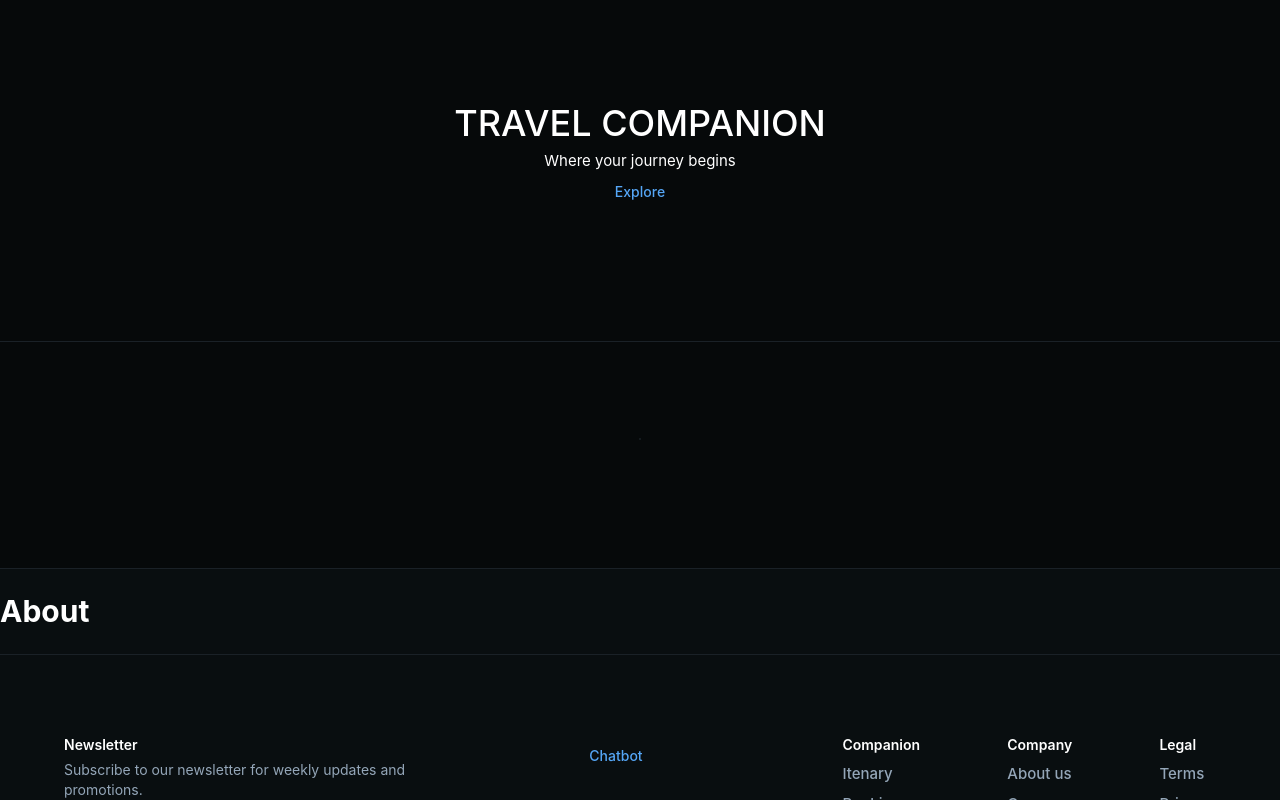
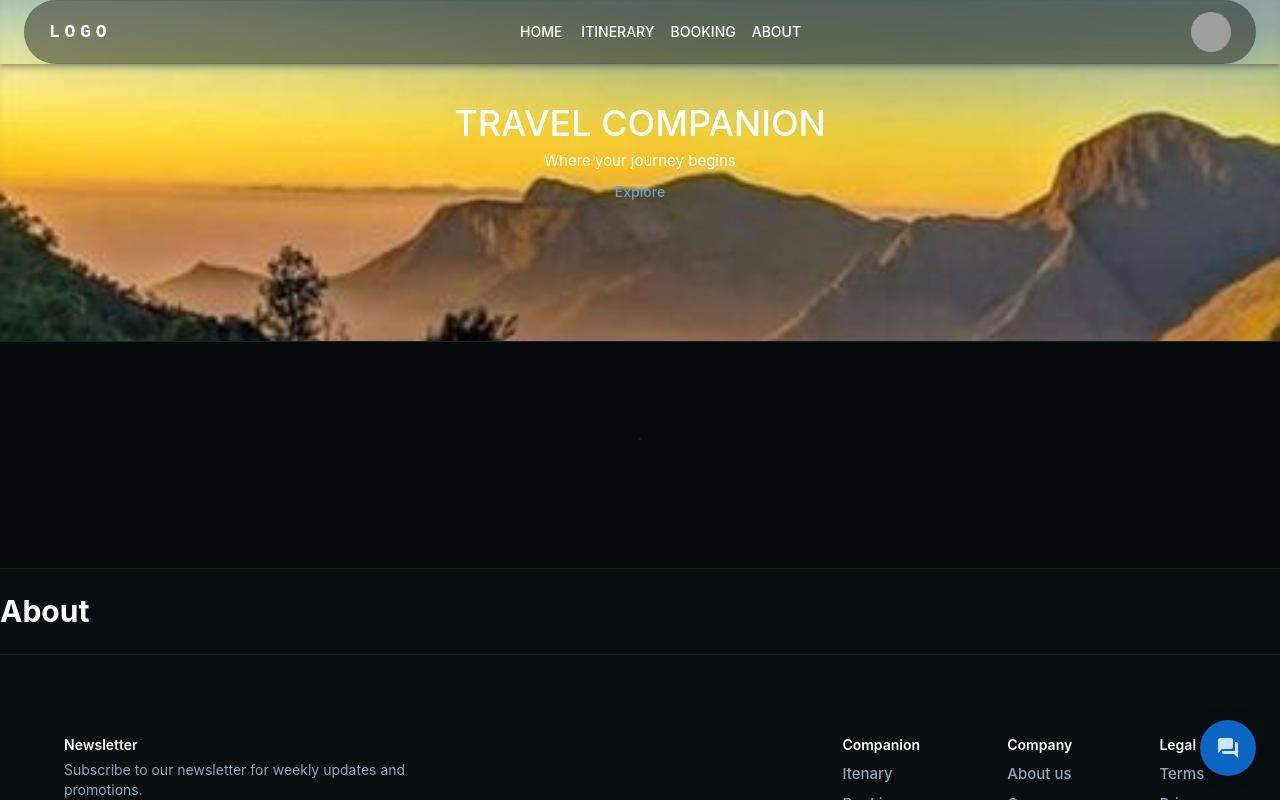
Before and after one commit to adithyay19/tourismCompanion, a React (Vite) app: page / in a window 1280 px wide. Shown: the top 800 px of the page. Built offline with nearby package versions, Linux system fonts and the light colour scheme; grey boxes are pictures that could not be loaded; what react-chatbot-kit would draw is missing.

Commit message:
Added new NavBar and updated chatbot button

```diff
--- a/src/App.tsx
+++ b/src/App.tsx
@@ -32,7 +32,7 @@
     <>
       <ThemeProvider theme={appTheme}>
         <CssBaseline />
-        {/* <NavBar mode={mode} toggleColorMode={toggleColorMode}/> */}
+        <NavBar />
         {/* <Hero/> */}
         <Box sx={{ bgcolor: 'background.default'}}>
           {/* <NavBar mode={mode} toggleColorMode={toggleColorMode}/> */}
--- a/src/Components/ChatBot.tsx
+++ b/src/Components/ChatBot.tsx
@@ -1,5 +1,6 @@
-import { Box, Dialog, DialogContent, DialogTitle, IconButton, Slide, styled } from "@mui/material";
+import { Box, Dialog, DialogContent, DialogTitle, Fab, IconButton, Slide, styled } from "@mui/material";
 import CloseIcon from '@mui/icons-material/Close';
+import ForumRoundedIcon from '@mui/icons-material/ForumRounded';
 import Button from "@mui/material/Button";
 import React from "react";
 import Chatbot from "react-chatbot-kit";
@@ -51,13 +52,9 @@
             width: '100dvw',
           }}
         >
-            <Button
-              variant="text"
-              onClick={handleClickOpen}
-              fullWidth={true}
-            >
-                Chatbot
-            </Button>
+            <Fab color="primary" aria-label="Open ChatBot" onClick={handleClickOpen}>
+              <ForumRoundedIcon/>
+            </Fab>
             <BootstrapDialog
             TransitionComponent={Transition}
             onClose={handleClose}
@@ -65,7 +62,7 @@
             open={open}
 
             >
-                <DialogTitle sx={{ m: 0, p: 2 }} id="customized-dialog-title">
+                <DialogTitle sx={{ m: 0, p: 1 }} id="customized-dialog-title">
                     Kerala - ITC
                 </DialogTitle>
                 <IconButton
--- a/src/Components/HomePage/WelcomeCard.tsx
+++ b/src/Components/HomePage/WelcomeCard.tsx
@@ -12,7 +12,13 @@
                 pb: { xs: 8, sm: 16 },
                 color: 'white',
                 bgcolor: '#06090A',
-                backgroundImage: 'E:/Major Project/tourismCompanion/src/images/Cover_Img.jpg',
+                backgroundImage: "url('src/images/Cover_Img.jpg')",
+                backgroundRepeat: "no-repeat",
+                backgroundSize: 'cover',
+                backgroundPosition: 'center',
+                width: '100%',
+                height: '100%',
+
 
             }}
         >
@@ -22,14 +28,22 @@
                     display: 'flex',
                     flexDirection: 'column',
                     alignItems: 'center',
-                    // backgroundImage: 'E:/Major Project/tourismCompanion/src/images/Cover_Img.jpg',
                 }}
 
             >
                 <Box
                     sx={{
-                        width: { sm: '100%', md: '60%' },
-                        textAlign: { sm: 'left', md: 'center' },
+                        width: { sm: '100%', md: '100%' },
+                        height: { sm: '100%', md: '100%' },
+                        textAlign: { sm: 'center', md: 'center' },
+                        // backgroundImage: "url('src/images/Cover_Img.jpg')",
+                        // backgroundRepeat: "no-repeat",
+                        // backgroundSize: 'cover',
+                        // backgroundPosition: 'center',
+                        // width: '100%',
+                        // height: '100%',
+                        alignItems: "center",
+                        justifyContent: "center",
                     }}
                 >
                     <Typography component='h2' variant='h4'>
--- a/src/NavBar.tsx
+++ b/src/NavBar.tsx
@@ -1,30 +1,283 @@
+// import { PaletteMode } from '@mui/material';
+// import Box from '@mui/material/Box';
+// import AppBar from '@mui/material/AppBar';
+// import Toolbar from '@mui/material/Toolbar';
+// import Button from '@mui/material/Button';
+// import Container from '@mui/material/Container';
+// import Divider from '@mui/material/Divider';
+// import Typography from '@mui/material/Typography';
+// import MenuItem from '@mui/material/MenuItem';
+// import Drawer from '@mui/material/Drawer';
+// import MenuIcon from '@mui/icons-material/Menu';
+// import ColorMode from './ColorMode';
+// import { useState } from 'react';
+
+
+// const logoStyle = {
+//   width: '140px',
+//   height: 'auto',
+//   cursor: 'pointer',
+// };
+
+// interface NavBarProps {
+//   mode: PaletteMode;
+//   toggleColorMode: () => void;
+// }
+
+// function NavBar({ mode, toggleColorMode }: NavBarProps) {
+//   const [open, setOpen] = useState(false);
+
+//   const toggleDrawer = (newOpen: boolean) => () => {
+//     setOpen(newOpen);
+//   };
+
+//   // const scrollToSection = (sectionId: string) => {
+//   //   const sectionElement = document.getElementById(sectionId);
+//   //   const offset = 128;
+//   //   if (sectionElement) {
+//   //     const targetScroll = sectionElement.offsetTop - offset;
+//   //     sectionElement.scrollIntoView({ behavior: 'smooth' });
+//   //     window.scrollTo({
+//   //       top: targetScroll,
+//   //       behavior: 'smooth',
+//   //     });
+//   //     setOpen(false);
+//   //   }
+//   // };
+
+//   return (
+//     <div>
+//       <AppBar
+//         position="fixed"
+//         sx={{
+//           boxShadow: 0,
+//           bgcolor: 'transparent',
+//           backgroundImage: 'none',
+//           mt: 2,
+//         }}
+//       >
+//         <Container maxWidth="lg">
+//           <Toolbar
+//             variant="regular"
+//             sx={(theme) => ({
+//               display: 'flex',
+//               alignItems: 'center',
+//               justifyContent: 'space-between',
+//               flexShrink: 0,
+//               borderRadius: '999px',
+//               bgcolor:
+//                 theme.palette.mode === 'light'
+//                   ? 'rgba(255, 255, 255, 0.4)'
+//                   : 'rgba(0, 0, 0, 0.4)',
+//               backdropFilter: 'blur(24px)',
+//               maxHeight: 40,
+//               border: '1px solid',
+//               borderColor: 'divider',
+//               boxShadow:
+//                 theme.palette.mode === 'light'
+//                   ? `0 0 1px rgba(85, 166, 246, 0.1), 1px 1.5px 2px -1px rgba(85, 166, 246, 0.15), 4px 4px 12px -2.5px rgba(85, 166, 246, 0.15)`
+//                   : '0 0 1px rgba(2, 31, 59, 0.7), 1px 1.5px 2px -1px rgba(2, 31, 59, 0.65), 4px 4px 12px -2.5px rgba(2, 31, 59, 0.65)',
+//             })}
+//           >
+//             <Box
+//               sx={{
+//                 flexGrow: 1,
+//                 display: 'flex',
+//                 alignItems: 'center',
+//                 ml: '-18px',
+//                 px: 0,
+//               }}
+//             >
+//               {/* <img
+//                 src={
+//                   'https://assets-global.website-files.com/61ed56ae9da9fd7e0ef0a967/61f12e6faf73568658154dae_SitemarkDefault.svg'
+//                 }
+//                 style={logoStyle}
+//                 alt="logo of sitemark"
+//               /> */}
+//               <Box sx={{ display: { xs: 'none', md: 'flex' } }}>
+//                 <MenuItem
+//                   // onClick={() => scrollToSection('features')}
+//                   sx={{ py: '6px', px: '12px' }}
+//                 >
+//                   <Typography variant="body2" color="text.primary">
+//                     Features
+//                   </Typography>
+//                 </MenuItem>
+//                 <MenuItem
+//                   // onClick={() => scrollToSection('testimonials')}
+//                   sx={{ py: '6px', px: '12px' }}
+//                 >
+//                   <Typography variant="body2" color="text.primary">
+//                     Testimonials
+//                   </Typography>
+//                 </MenuItem>
+//                 <MenuItem
+//                   // onClick={() => scrollToSection('highlights')}
+//                   sx={{ py: '6px', px: '12px' }}
+//                 >
+//                   <Typography variant="body2" color="text.primary">
+//                     Highlights
+//                   </Typography>
+//                 </MenuItem>
+//                 <MenuItem
+//                   // onClick={() => scrollToSection('pricing')}
+//                   sx={{ py: '6px', px: '12px' }}
+//                 >
+//                   <Typography variant="body2" color="text.primary">
+//                     Pricing
+//                   </Typography>
+//                 </MenuItem>
+//                 <MenuItem
+//                   // onClick={() => scrollToSection('faq')}
+//                   sx={{ py: '6px', px: '12px' }}
+//                 >
+//                   <Typography variant="body2" color="text.primary">
+//                     FAQ
+//                   </Typography>
+//                 </MenuItem>
+//               </Box>
+//             </Box>
+//             <Box
+//               sx={{
+//                 display: { xs: 'none', md: 'flex' },
+//                 gap: 0.5,
+//                 alignItems: 'center',
+//               }}
+//             >
+//               <ColorMode mode={mode} toggleColorMode={toggleColorMode} />
+//               <Button
+//                 color="primary"
+//                 variant="text"
+//                 size="small"
+//                 component="a"
+//                 href="/material-ui/getting-started/templates/sign-in/"
+//                 target="_blank"
+//               >
+//                 Sign in
+//               </Button>
+//               <Button
+//                 color="primary"
+//                 variant="contained"
+//                 size="small"
+//                 component="a"
+//                 href="/material-ui/getting-started/templates/sign-up/"
+//                 target="_blank"
+//               >
+//                 Sign up
+//               </Button>
+//             </Box>
+//             <Box sx={{ display: { sm: '', md: 'none' } }}>
+//               <Button
+//                 variant="text"
+//                 color="primary"
+//                 aria-label="menu"
+//                 onClick={toggleDrawer(true)}
+//                 sx={{ minWidth: '30px', p: '4px' }}
+//               >
+//                 <MenuIcon />
+//               </Button>
+//               <Drawer anchor="right" open={open} onClose={toggleDrawer(false)}>
+//                 <Box
+//                   sx={{
+//                     minWidth: '60dvw',
+//                     p: 2,
+//                     backgroundColor: 'background.paper',
+//                     flexGrow: 1,
+//                   }}
+//                 >
+//                   <Box
+//                     sx={{
+//                       display: 'flex',
+//                       flexDirection: 'column',
+//                       alignItems: 'end',
+//                       flexGrow: 1,
+//                     }}
+//                   >
+//                     <ColorMode mode={mode} toggleColorMode={toggleColorMode} />
+//                   </Box>
+//                   <MenuItem onClick={() => {}}>
+//                     Features
+//                   </MenuItem>
+//                   <MenuItem onClick={() => {}}>
+//                     Testimonials
+//                   </MenuItem>
+//                   <MenuItem onClick={() => {}}>
+//                     Highlights
+//                   </MenuItem>
+//                   <MenuItem onClick={() => {}}>
+//                     Pricing
+//                   </MenuItem>
+//                   <MenuItem onClick={() => {}}>
+//                     FAQ
+//                   </MenuItem>
+//                   <Divider />
+//                   <MenuItem>
+//                     <Button
+//                       color="primary"
+//                       variant="contained"
+//                       component="a"
+//                       href="/material-ui/getting-started/templates/sign-up/"
+//                       target="_blank"
+//                       sx={{ width: '100%' }}
+//                     >
+//                       Sign up
+//                     </Button>
+//                   </MenuItem>
+//                   <MenuItem>
+//                     <Button
+//                       color="primary"
+//                       variant="outlined"
+//                       component="a"
+//                       href="/material-ui/getting-started/templates/sign-in/"
+//                       target="_blank"
+//                       sx={{ width: '100%' }}
+//                     >
+//                       Sign in
+//                     </Button>
+//                   </MenuItem>
+//                 </Box>
+//               </Drawer>
+//             </Box>
+//           </Toolbar>
+//         </Container>
+//       </AppBar>
+//     </div>
+//   );
+// }
+
+// export default NavBar;
+
+
+
+import * as React from 'react';
+import AppBar from '@mui/material/AppBar';
+import Box from '@mui/material/Box';
+import Toolbar from '@mui/material/Toolbar';
+import IconButton from '@mui/material/IconButton';
+import Typography from '@mui/material/Typography';
+import Menu from '@mui/material/Menu';
+import MenuIcon from '@mui/icons-material/Menu';
+import Container from '@mui/material/Container';
+import Avatar from '@mui/material/Avatar';
+import Button from '@mui/material/Button';
+import Tooltip from '@mui/material/Tooltip';
+import MenuItem from '@mui/material/MenuItem';
+import AdbIcon from '@mui/icons-material/Adb';
 import { PaletteMode } from '@mui/material';
-import Box from '@mui/material/Box';
-import AppBar from '@mui/material/AppBar';
-import Toolbar from '@mui/material/Toolbar';
-import Button from '@mui/material/Button';
-import Container from '@mui/material/Container';
-import Divider from '@mui/material/Divider';
-import Typography from '@mui/material/Typography';
-import MenuItem from '@mui/material/MenuItem';
-import Drawer from '@mui/material/Drawer';
-import MenuIcon from '@mui/icons-material/Menu';
-import ColorMode from './ColorMode';
 import { useState } from 'react';
 
+const pages = ['HOME', 'ITINERARY', 'BOOKING', 'ABOUT'];
+const settings = ['Profile', 'Account', 'Dashboard', 'Logout'];
 
-const logoStyle = {
-  width: '140px',
-  height: 'auto',
-  cursor: 'pointer',
-};
+function NavBar() {
+
 
 interface NavBarProps {
   mode: PaletteMode;
   toggleColorMode: () => void;
 }
 
-function NavBar({ mode, toggleColorMode }: NavBarProps) {
   const [open, setOpen] = useState(false);
 
   const toggleDrawer = (newOpen: boolean) => () => {
@@ -45,205 +298,167 @@
   //   }
   // };
 
+  const [anchorElNav, setAnchorElNav] = React.useState<null | HTMLElement>(null);
+  const [anchorElUser, setAnchorElUser] = React.useState<null | HTMLElement>(null);
+
+  const handleOpenNavMenu = (event: React.MouseEvent<HTMLElement>) => {
+    setAnchorElNav(event.currentTarget);
+  };
+  const handleOpenUserMenu = (event: React.MouseEvent<HTMLElement>) => {
+    setAnchorElUser(event.currentTarget);
+  };
+
+  const handleCloseNavMenu = () => {
+    setAnchorElNav(null);
+  };
+
+  const handleCloseUserMenu = () => {
+    setAnchorElUser(null);
+
+
+  };
+
   return (
-    <div>
-      <AppBar
-        position="fixed"
+    <AppBar position="fixed" color='transparent'>
+      <Container maxWidth="xl">
+        <Toolbar
+          variant='regular'
           sx={{
-          boxShadow: 0,
-          bgcolor: 'transparent',
-          backgroundImage: 'none',
-          mt: 2,
-        }}
-      >
-        <Container maxWidth="lg">
-          <Toolbar
-            variant="regular"
-            sx={(theme) => ({
             display: 'flex',
             alignItems: 'center',
             justifyContent: 'space-between',
             flexShrink: 0,
             borderRadius: '999px',
-              bgcolor:
-                theme.palette.mode === 'light'
-                  ? 'rgba(255, 255, 255, 0.4)'
-                  : 'rgba(0, 0, 0, 0.4)',
-              backdropFilter: 'blur(24px)',
+            bgcolor: 'rgba(0, 0, 0, 0.4)',
+              // theme.palette.mode === 'light' ?
+              //   'rgba(255, 255, 255, 0.4)' :
+              //   'rgba(0, 0, 0, 0.4)',
+              backdropFilter : 'blur(24px)',
               maxHeight: 40,
               border: '1px solid',
               borderColor: 'divider',
-              boxShadow:
-                theme.palette.mode === 'light'
-                  ? `0 0 1px rgba(85, 166, 246, 0.1), 1px 1.5px 2px -1px rgba(85, 166, 246, 0.15), 4px 4px 12px -2.5px rgba(85, 166, 246, 0.15)`
-                  : '0 0 1px rgba(2, 31, 59, 0.7), 1px 1.5px 2px -1px rgba(2, 31, 59, 0.65), 4px 4px 12px -2.5px rgba(2, 31, 59, 0.65)',
-            })}
-          >
-            <Box
-              sx={{
-                flexGrow: 1,
-                display: 'flex',
-                alignItems: 'center',
-                ml: '-18px',
-                px: 0,
+              boxShadow: '0 0 1px rgba(85, 166, 246, 0.1), 1px 1.5px 2px -1px rgba(85, 166, 246, 0.15), 4px 4px 12px -2.5px rgba(85, 166, 246, 0.15)',
+
           }}
         >
-              {/* <img
-                src={
-                  'https://assets-global.website-files.com/61ed56ae9da9fd7e0ef0a967/61f12e6faf73568658154dae_SitemarkDefault.svg'
-                }
-                style={logoStyle}
-                alt="logo of sitemark"
-              /> */}
-              <Box sx={{ display: { xs: 'none', md: 'flex' } }}>
-                <MenuItem
-                  // onClick={() => scrollToSection('features')}
-                  sx={{ py: '6px', px: '12px' }}
-                >
-                  <Typography variant="body2" color="text.primary">
-                    Features
-                  </Typography>
-                </MenuItem>
-                <MenuItem
-                  // onClick={() => scrollToSection('testimonials')}
-                  sx={{ py: '6px', px: '12px' }}
-                >
-                  <Typography variant="body2" color="text.primary">
-                    Testimonials
-                  </Typography>
-                </MenuItem>
-                <MenuItem
-                  // onClick={() => scrollToSection('highlights')}
-                  sx={{ py: '6px', px: '12px' }}
-                >
-                  <Typography variant="body2" color="text.primary">
-                    Highlights
-                  </Typography>
-                </MenuItem>
-                <MenuItem
-                  // onClick={() => scrollToSection('pricing')}
-                  sx={{ py: '6px', px: '12px' }}
-                >
-                  <Typography variant="body2" color="text.primary">
-                    Pricing
-                  </Typography>
-                </MenuItem>
-                <MenuItem
-                  // onClick={() => scrollToSection('faq')}
-                  sx={{ py: '6px', px: '12px' }}
-                >
-                  <Typography variant="body2" color="text.primary">
-                    FAQ
-                  </Typography>
-                </MenuItem>
-              </Box>
-            </Box>
-            <Box
+          {/* <AdbIcon sx={{ display: { xs: 'none', md: 'flex' }, mr: 1 }} /> */}
+          <Typography
+            variant="h6"
+            noWrap
+            component="a"
+            href="#app-bar-with-responsive-menu"
             sx={{
+              mr: 2,
               display: { xs: 'none', md: 'flex' },
-                gap: 0.5,
-                alignItems: 'center',
+              fontFamily: 'monospace',
+              fontWeight: 700,
+              letterSpacing: '.3rem',
+              color: 'inherit',
+              textDecoration: 'none',
             }}
           >
-              <ColorMode mode={mode} toggleColorMode={toggleColorMode} />
-              <Button
-                color="primary"
-                variant="text"
-                size="small"
-                component="a"
-                href="/material-ui/getting-started/templates/sign-in/"
-                target="_blank"
-              >
-                Sign in
-              </Button>
-              <Button
-                color="primary"
-                variant="contained"
-                size="small"
-                component="a"
-                href="/material-ui/getting-started/templates/sign-up/"
-                target="_blank"
-              >
-                Sign up
-              </Button>
-            </Box>
-            <Box sx={{ display: { sm: '', md: 'none' } }}>
-              <Button
-                variant="text"
-                color="primary"
-                aria-label="menu"
-                onClick={toggleDrawer(true)}
-                sx={{ minWidth: '30px', p: '4px' }}
+            LOGO
+          </Typography>
+
+          <Box sx={{ flexGrow: 1, display: { xs: 'flex', md: 'none' } }}>
+            <IconButton
+              size="large"
+              aria-label="account of current user"
+              aria-controls="menu-appbar"
+              aria-haspopup="true"
+              onClick={handleOpenNavMenu}
+              color="inherit"
             >
               <MenuIcon />
-              </Button>
-              <Drawer anchor="right" open={open} onClose={toggleDrawer(false)}>
-                <Box
+            </IconButton>
+            <Menu
+              id="menu-appbar"
+              anchorEl={anchorElNav}
+              anchorOrigin={{
+                vertical: 'bottom',
+                horizontal: 'left',
+              }}
+              keepMounted
+              transformOrigin={{
+                vertical: 'top',
+                horizontal: 'left',
+              }}
+              open={Boolean(anchorElNav)}
+              onClose={handleCloseNavMenu}
               sx={{
-                    minWidth: '60dvw',
-                    p: 2,
-                    backgroundColor: 'background.paper',
-                    flexGrow: 1,
+                display: { xs: 'block', md: 'none' },
               }}
             >
-                  <Box
+              {pages.map((page) => (
+                <MenuItem key={page} onClick={handleCloseNavMenu}>
+                  <Typography textAlign="center" color={'cyan'}>{page}</Typography>
+                </MenuItem>
+              ))}
+            </Menu>
+          </Box>
+          {/* <AdbIcon sx={{ display: { xs: 'flex', md: 'none' }, mr: 1 }} /> */}
+          <Typography
+            variant="h5"
+            noWrap
+            component="a"
+            href="#app-bar-with-responsive-menu"
             sx={{
-                      display: 'flex',
-                      flexDirection: 'column',
-                      alignItems: 'end',
+              mr: 2,
+              display: { xs: 'flex', md: 'none' },
               flexGrow: 1,
+              fontFamily: 'monospace',
+              fontWeight: 700,
+              letterSpacing: '.3rem',
+              color: 'inherit',
+              textDecoration: 'none',
             }}
           >
-                    <ColorMode mode={mode} toggleColorMode={toggleColorMode} />
+            LOGO
+          </Typography>
+          <Box sx={{ flexGrow: 1, display: { xs: 'none', md: 'flex', alignItems: 'center', justifyContent: 'center' } }}>
+            {pages.map((page) => (
+              <Button
+                key={page}
+                onClick={handleCloseNavMenu}
+                sx={{ my: 2, color: 'white', display: 'block' }}
+              >
+                {page}
+              </Button>
+            ))}
           </Box>
-                  <MenuItem onClick={() => {}}>
-                    Features
+
+          <Box sx={{ flexGrow: 0 }}>
+            <Tooltip title="Open settings">
+              <IconButton onClick={handleOpenUserMenu} sx={{ p: 0 }}>
+                <Avatar alt="Adithya" src="/static/images/avatar/2.jpg" />
+              </IconButton>
+            </Tooltip>
+            <Menu
+              sx={{ mt: '45px' }}
+              id="menu-appbar"
+              anchorEl={anchorElUser}
+              anchorOrigin={{
+                vertical: 'top',
+                horizontal: 'right',
+              }}
+              keepMounted
+              transformOrigin={{
+                vertical: 'top',
+                horizontal: 'right',
+              }}
+              open={Boolean(anchorElUser)}
+              onClose={handleCloseUserMenu}
+            >
+              {settings.map((setting) => (
+                <MenuItem key={setting} onClick={handleCloseUserMenu}>
+                  <Typography textAlign="center">{setting}</Typography>
                 </MenuItem>
-                  <MenuItem onClick={() => {}}>
-                    Testimonials
-                  </MenuItem>
-                  <MenuItem onClick={() => {}}>
-                    Highlights
-                  </MenuItem>
-                  <MenuItem onClick={() => {}}>
-                    Pricing
-                  </MenuItem>
-                  <MenuItem onClick={() => {}}>
-                    FAQ
-                  </MenuItem>
-                  <Divider />
-                  <MenuItem>
-                    <Button
-                      color="primary"
-                      variant="contained"
-                      component="a"
-                      href="/material-ui/getting-started/templates/sign-up/"
-                      target="_blank"
-                      sx={{ width: '100%' }}
-                    >
-                      Sign up
-                    </Button>
-                  </MenuItem>
-                  <MenuItem>
-                    <Button
-                      color="primary"
-                      variant="outlined"
-                      component="a"
-                      href="/material-ui/getting-started/templates/sign-in/"
-                      target="_blank"
-                      sx={{ width: '100%' }}
-                    >
-                      Sign in
-                    </Button>
-                  </MenuItem>
-                </Box>
-              </Drawer>
+              ))}
+            </Menu>
           </Box>
         </Toolbar>
       </Container>
     </AppBar>
-    </div>
   );
 }
-
 export default NavBar;
```
Lines whose indentation alone changed are shown as unchanged.
